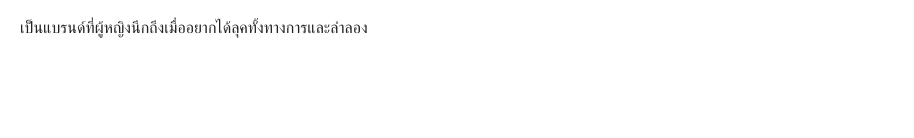
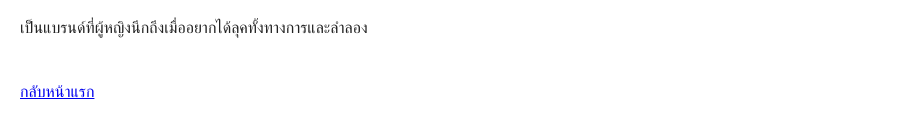
Before and after one commit to Apinya67160021/my-business-web, a plain HTML site: page about.html in a window 1280 px wide. Shown: the part 588-726 px from the top of the page, without its empty margins (0-914 px from the left). Drawn offline with Linux system fonts and the light colour scheme.

Commit message:
2.4 Link

```diff
--- a/about.html
+++ b/about.html
@@ -66,3 +66,11 @@
     <h2>วิสัยทัศน์ (Vision)</h2>
     <p>เป็นแบรนด์ที่ผู้หญิงนึกถึงเมื่ออยากได้ลุคทั้งทางการและลำลอง</p>
   </section>
+
+
+  <!-- 2.4 Link กลับหน้าแรก -->
+  <footer>
+    <p><a href="index.html">กลับหน้าแรก</a></p>
+  </footer>
+</body>
+</html>
```
